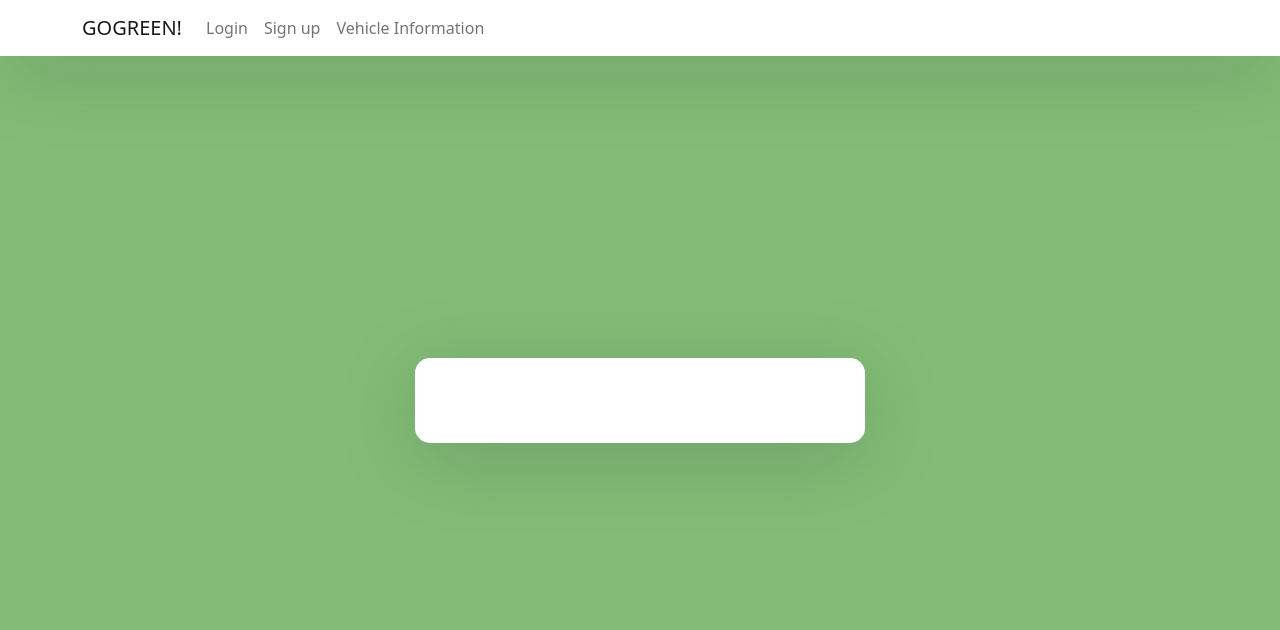
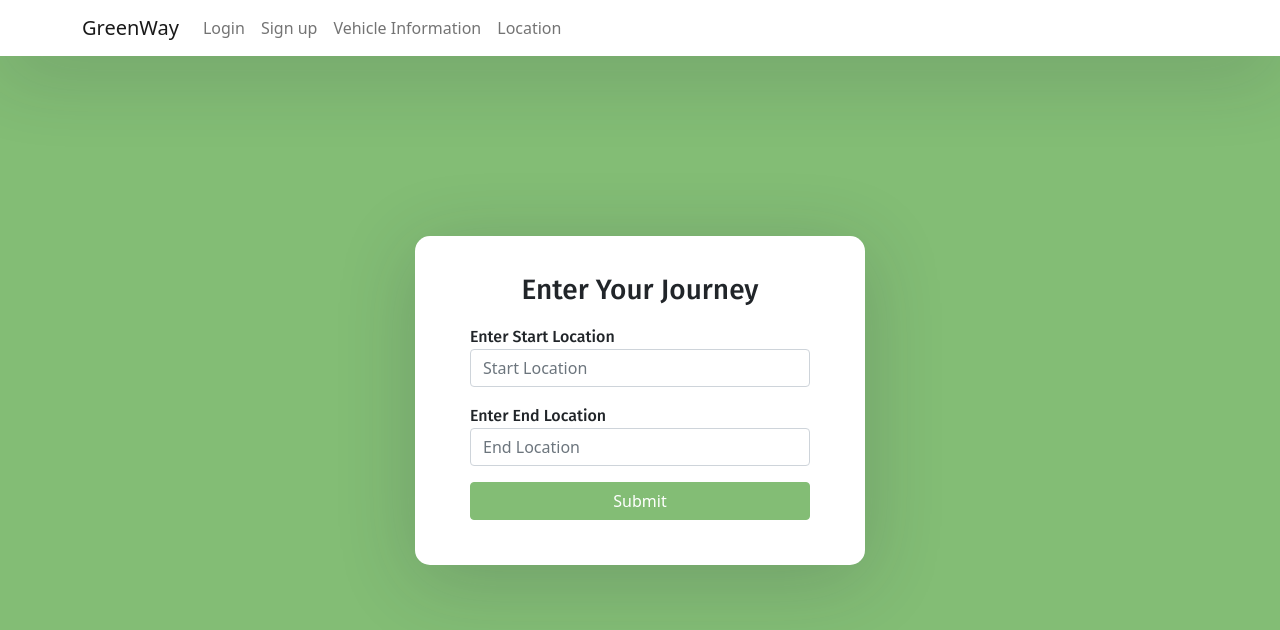
Before and after one commit to Billy-Night/Hackathon-1, a React (Create React App) app: page /location in a window 1280 px wide. Shown: the top 630 px of the page. Built offline with nearby package versions, Linux system fonts and the light colour scheme.

Commit message:
updated with context and other componenents

```diff
--- a/src/App.js
+++ b/src/App.js
@@ -1,20 +1,24 @@
 import React from 'react'
+import MyProvider from './context/MyProvider'
 import '../node_modules/bootstrap/dist/css/bootstrap.min.css'
 import './App.css'
 import { BrowserRouter as Router, Routes, Route, Link } from 'react-router-dom'
 import Login from './components/Login'
 import SignUp from './components/signup.component'
 import VehicleInformation from './components/VehicleInformation'
+import Location from './components/Location'
+import Results from './components/Results'
 
 
 function App() {
   return (
+    <MyProvider>
     <Router>
       <div className="App">
         <nav className="navbar navbar-expand-lg navbar-light fixed-top">
           <div className="container">
             <Link className="navbar-brand" to={'/sign-in'}>
-              GOGREEN!
+              GreenWay
             </Link>
             <div className="collapse navbar-collapse" id="navbarTogglerDemo02">
               <ul className="navbar-nav ml-auto">
@@ -33,6 +37,11 @@ function App() {
                     Vehicle Information
                   </Link>
                 </li>
+                <li className="nav-item">
+                  <Link className="nav-link" to={'/location'}>
+                    Location
+                  </Link>
+                </li>
               </ul>
             </div>
           </div>
@@ -44,11 +53,14 @@ function App() {
               <Route path="/sign-in" element={<Login />} />
               <Route path="/sign-up" element={<SignUp />} />
               <Route path="/vehicle-information" element={<VehicleInformation />} />
+              <Route path="/location" element={<Location />} />
+              <Route path="/results" element={<Results />} />
             </Routes>
           </div>
         </div>
       </div>
     </Router>
+    </MyProvider>
   )
 }
 export default App
--- a/src/components/Location.jsx
+++ b/src/components/Location.jsx
@@ -1,50 +1,44 @@
+import { useNavigate } from 'react-router-dom';
 
 
-const VehicleInformation = () => {
+const Location = () => {
+
+    const navigate = useNavigate();
+
+
+    const handleLocationClick = () => (
+      navigate('/results')
+    );
+
 
     return (
+        <div>
       <form>
-        <h3>Your Vehicle Information</h3>
+        <h3>Enter Your Journey</h3>
         <div className="mb-3">
-          <label>Make</label>
+          <label>Enter Start Location</label>
           <input
             type="text"
             className="form-control"
-            placeholder="Make of your vehicle"
+            placeholder="Start Location"
           />
         </div>
         <div className="mb-3">
-          <label>Model</label>
+          <label>Enter End Location</label>
           <input
             type="text"
             className="form-control"
-            placeholder="Enter Model"
+            placeholder="End Location"
           />
         </div>
-        <div className="mb-3">
-          <label>Year</label>
-          <input
-            type="date"
-            className="form-control"
-            placeholder="Enter Model"
-          />
-        </div>
-        <div className="mb-3">
-          <div className="custom-control custom-checkbox">
-            <input
-              type="checkbox"
-              className="custom-control-input"
-              id="customCheck1"
-            />
-          </div>
-        </div>
         <div className="d-grid">
-          <button type="submit" className="btn btn-primary">
+          <button onClick={handleLocationClick} type="submit" className="btn btn-primary">
             Submit
           </button>
         </div>
       </form>
+      </div>
     )
 }
 
-export default VehicleInformation;
+export default Location
--- a/src/components/Login.js
+++ b/src/components/Login.js
@@ -1,7 +1,5 @@
-import React, { Component } from 'react'
+
 import { useNavigate } from 'react-router-dom';
-
-
 
 const Login = () => {
 
@@ -12,12 +10,10 @@ const handleSignIn = () => (
   navigate('/vehicle-information')
 );
 
-
-
   return (
   <div>
       <form>
-        <h3>Sign In</h3>
+        <h3>Login</h3>
         <div className="mb-3">
           <label>Email address</label>
           <input
--- /dev/null
+++ b/src/components/Results.jsx
@@ -0,0 +1,13 @@
+
+
+const Results = () => {
+
+
+    return (
+        <div>
+            <h2>This is the results page</h2>
+        </div>
+    )
+}
+
+export default Results
--- a/src/components/VehicleInformation.jsx
+++ b/src/components/VehicleInformation.jsx
@@ -1,32 +1,47 @@
+import React, { useContext } from "react";
+import { useNavigate } from 'react-router-dom';
+import { MyContext } from '../context/MyProvider';
+
 
 
 const VehicleInformation = () => {
 
+    const context = useContext(MyContext);
+
+    const navigate = useNavigate();
+
+    const handleVehicleClick = () => (
+    navigate('/Location')
+    );
+
     return (
       <form>
-        <h3>Your Vehicle Information</h3>
+        <h3>Vehicle Information</h3>
         <div className="mb-3">
           <label>Make</label>
           <input
-            type="text"
+            value={context.vehicleMake}
             className="form-control"
             placeholder="Make of your vehicle"
+            onChange={context.handleChangeVehicle}
           />
         </div>
         <div className="mb-3">
           <label>Model</label>
           <input
-            type="text"
+            value={context.vehicleModel}
             className="form-control"
             placeholder="Enter Model"
+            onChange={context.handleChangeVehicle}
           />
         </div>
         <div className="mb-3">
           <label>Year</label>
           <input
-            type="date"
+            value={context.vehicleYear}
             className="form-control"
             placeholder="Enter Model"
+            onChange={context.handleChangeVehicle}
           />
         </div>
         <div className="mb-3">
@@ -39,7 +54,7 @@ const VehicleInformation = () => {
           </div>
         </div>
         <div className="d-grid">
-          <button type="submit" className="btn btn-primary">
+          <button onClick={handleVehicleClick} type="submit" className="btn btn-primary">
             Submit
           </button>
         </div>
@@ -47,4 +62,4 @@ const VehicleInformation = () => {
     )
 }
 
-export default VehicleInformation;
+export default VehicleInformation
--- /dev/null
+++ b/src/context/MyProvider.js
@@ -0,0 +1,36 @@
+import React, { useState } from 'react';
+
+export const MyContext = React.createContext();
+
+const MyProvider = (props) => {
+
+//states for vehicle info
+let [vehicleMake, setUserVehicle] = useState("");
+let [vehicleModel, setVehicleModel] = useState("");
+// let [vehicleYear, setVehicleYear] = useState("")
+
+
+//states for location info
+// let [userLocation, setUserLocation] = useState("");
+
+
+
+const handleChangeVehicle = (event) => {
+    setUserVehicle(event.currentTarget.value);
+    setVehicleModel(event.currentTarget.value);
+    // setVehicleYear(event.currentTarget.value);
+}
+
+    return (
+        <MyContext.Provider
+            value={{
+                vehicleMake: vehicleMake,
+                vehicleModel: vehicleModel,
+                handleChangeVehicle: handleChangeVehicle
+            }} >
+            {props.children }
+        </MyContext.Provider>
+    )
+};
+
+export default MyProvider;
```
Also changed, not shown: src/AllInfo.js (added, +20 -0 lines), src/functions/ApiFunctions.js (added, +12 -0 lines).
